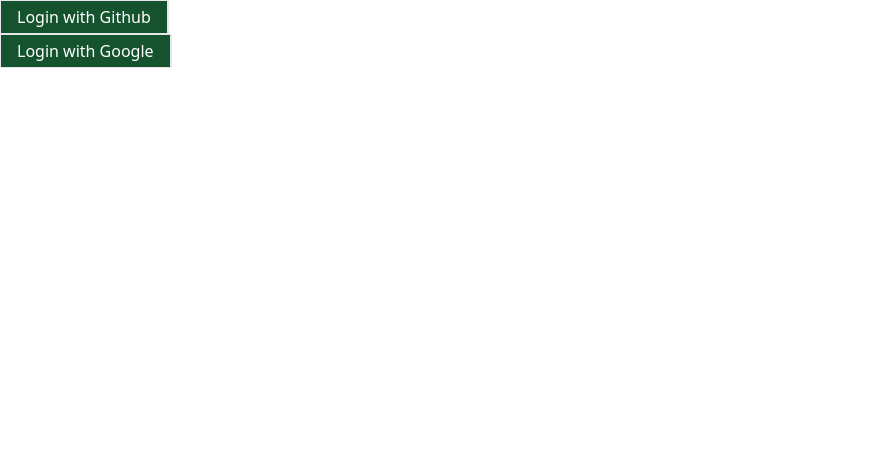
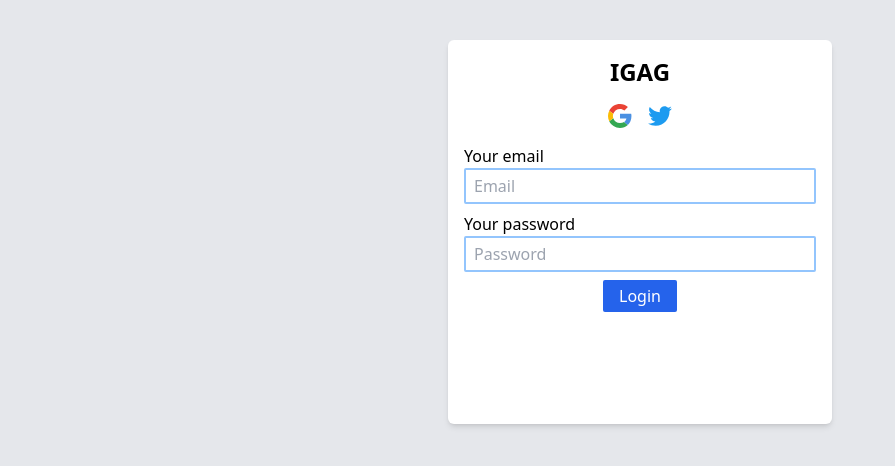
Before and after one commit to extsalt/igag, a Next.js app: page /login in a window 1280 px wide. Shown: the top 466 px of the page, without its empty margins (0-895 px from the left). Built offline with nearby package versions, Linux system fonts and the light colour scheme.

Commit message:
Add login screen (#25)

```diff
--- a/pages/login.tsx
+++ b/pages/login.tsx
@@ -1,24 +1,63 @@
 import { signIn } from 'next-auth/react';
+import Image from 'next/image';
 export default function Login() {
   return (
-    <>
-      <div>
-        <button
-          className="border border-r-2 bg-green-900 px-4 py-1 text-white"
-          onClick={() => signIn('github')}
-        >
-          Login with Github
-        </button>
+    <div className="bg-gray-200 min-w-full min-h-screen py-10">
+      <div className="login-container h-96 border-1 border-red-50 p-4 bg-white max-w-sm mx-auto rounded-md shadow-md">
+        <div className="flex justify-center">
+          <h2 className="text-2xl font-semibold">IGAG</h2>
+        </div>
+
+        <div className="my-4 flex justify-center space-x-4">
+          <button onClick={() => signIn('google')}>
+            <Image
+              src="/google.svg"
+              alt="Login with google"
+              width={24}
+              height={24}
+            />
+          </button>
+          <button onClick={() => signIn('twitter')}>
+            <Image
+              src="/twitter.svg"
+              alt="Login with twitter"
+              width={24}
+              height={24}
+            />
+          </button>
+        </div>
+
+        <div className="form-control my-4">
+          <div className="flex flex-col">
+            <label htmlFor="email" className="">
+              Your email
+            </label>
+            <input
+              className="border-2 border-blue-300 px-2 py-1 rounded-sm"
+              type="text"
+              id="email"
+              placeholder="Email"
+            />
+          </div>
+
+          <div className="flex flex-col my-2">
+            <label htmlFor="password" className="">
+              Your password
+            </label>
+            <input
+              className="border-2 border-blue-300 px-2 py-1 rounded-sm"
+              type="password"
+              id="password"
+              placeholder="Password"
+            />
+          </div>
+          <div className="my-2 flex justify-center">
+            <button className="px-4 py-1 bg-blue-600 text-white rounded-sm">
+              Login
+            </button>
+          </div>
+        </div>
       </div>
-
-      <div>
-        <button
-          className="border border-r-2 bg-green-900 px-4 py-1 text-white"
-          onClick={() => signIn('google')}
-        >
-          Login with Google
-        </button>
-      </div>
-    </>
+    </div>
   );
 }
```
Also changed, not shown: public/twitter.svg (added).
